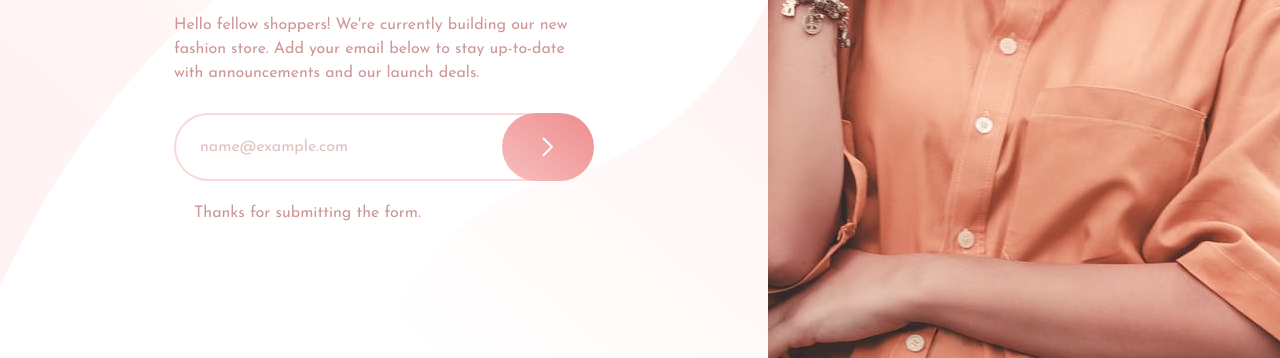
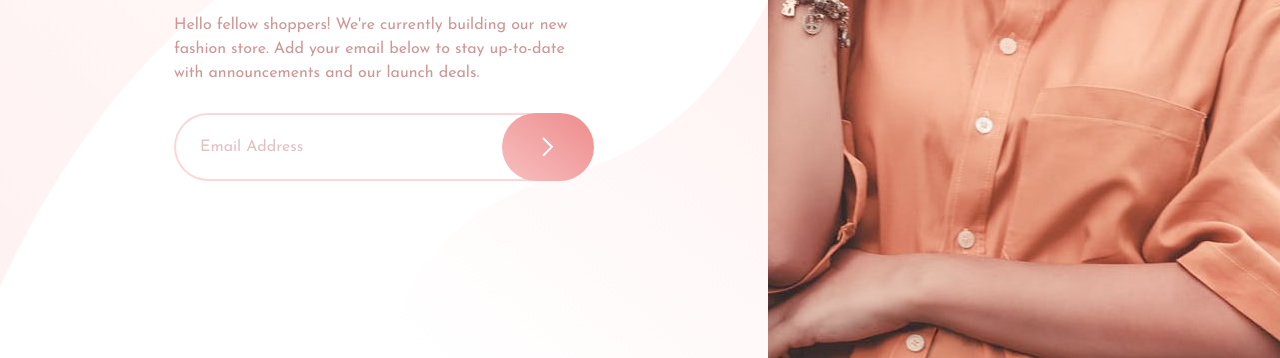
Before and after one commit to m-rokon/base-apparel, a website: page index.html in a window 1280 px wide. Both pictures are taken after typing "name@example.com" into the empty fields and a click on the button 548 px from the left and 588 px from the top of the page. Shown: the part 442-800 px from the top of the page. Drawn offline with Linux system fonts and the light colour scheme.

Commit message:
cleaned & `JS` updated

```diff
--- a/app.js
+++ b/app.js
@@ -3,15 +3,23 @@ const submitBtn = document.querySelector(".submit_btn");
 const errorIcon = document.querySelector(".error_icon");
 const input = document.querySelector("#email");
 
-// const form = document.querySelector("form");
-
 // validate input
 const validateEmail = () => {
-    let validRegex =
+    const validRegex =
         /^[a-zA-Z0-9.!#$%&'*+/=?^_`{|}~-]+@[a-zA-Z0-9-]+(?:\.[a-zA-Z0-9-]+)*$/;
+    input.addEventListener("keyup", () => {
+        if (input.value === "") {
+            message.textContent = "";
+            errorIcon.classList.add("hidden");
+        }
+    });
     if (input.value != "" && input.value.match(validRegex)) {
         message.textContent = "Thanks for submitting the form.";
         errorIcon.classList.add("hidden");
+        setTimeout(() => {
+            message.textContent = "";
+            input.value = "";
+        }, 2000);
     } else {
         errorIcon.classList.remove("hidden");
         message.textContent = "Enter a valid email address";
--- a/index.html
+++ b/index.html
@@ -29,19 +29,6 @@
 </head>
 
 <body class="font-['Josefin_Sans']">
-  <!--
-  We're coming soon
-
-  Hello fellow shoppers! We're currently building our new fashion store.
-  Add your email below to stay up-to-date with announcements and our launch deals.
-
-  Email Address
-
-  red: #CE9797
-  soft red: #F96262
-
--->
-
   <main class="h-screen  text-[hsl(0,36%,70%)] text-base">
     <div class="flex flex-col w-full h-auto mx-auto md:h-screen md:flex-row">
       <!-- left content -->
@@ -62,14 +49,14 @@
                   <input id="email" type="email" placeholder="Email Address"
                     class="relative py-4 md:py-5 pl-6 pr-8 placeholder:text-[hsl(0,36%,70%)]/60 w-full border-2 border-[hsl(0,80%,86%)]/60 transition duration-300 focus:shadow-md focus:shadow-[hsl(0,80%,86%)]/30 outline-none rounded-full email text-[hsl(0,36%,70%)]/60">
                   <img src="./images/icon-error.svg" alt="error icon"
-                    class="absolute hidden error_icon top-1/2 bottom-1/2 -translate-y-1/2 right-[100px]">
+                    class="absolute hidden error_icon transition duration-300 top-1/2 bottom-1/2 -translate-y-1/2 right-[100px]">
                 </div>
                 <button
                   class="z-10 -ml-[86px] submit_btn py-5 md:py-6 px-10 hover:shadow-xl hover:shadow-[hsl(0,80%,86%)] cursor-pointer rounded-full bg-gradient-to-tr from-[hsl(0,80%,86%)] to-[hsl(0,74%,74%)]"
                   type="submit"><img src="./images/icon-arrow.svg" alt="right arrow"></button>
               </div>
               <!-- message -->
-              <p class="mt-5 ml-5 font-normal text-left success_err_msg"></p>
+              <p class="mt-5 ml-5 font-normal text-left transition duration-300 success_err_msg"></p>
             </form>
           </div>
         </div>
```
Also changed, not shown: style.css.
